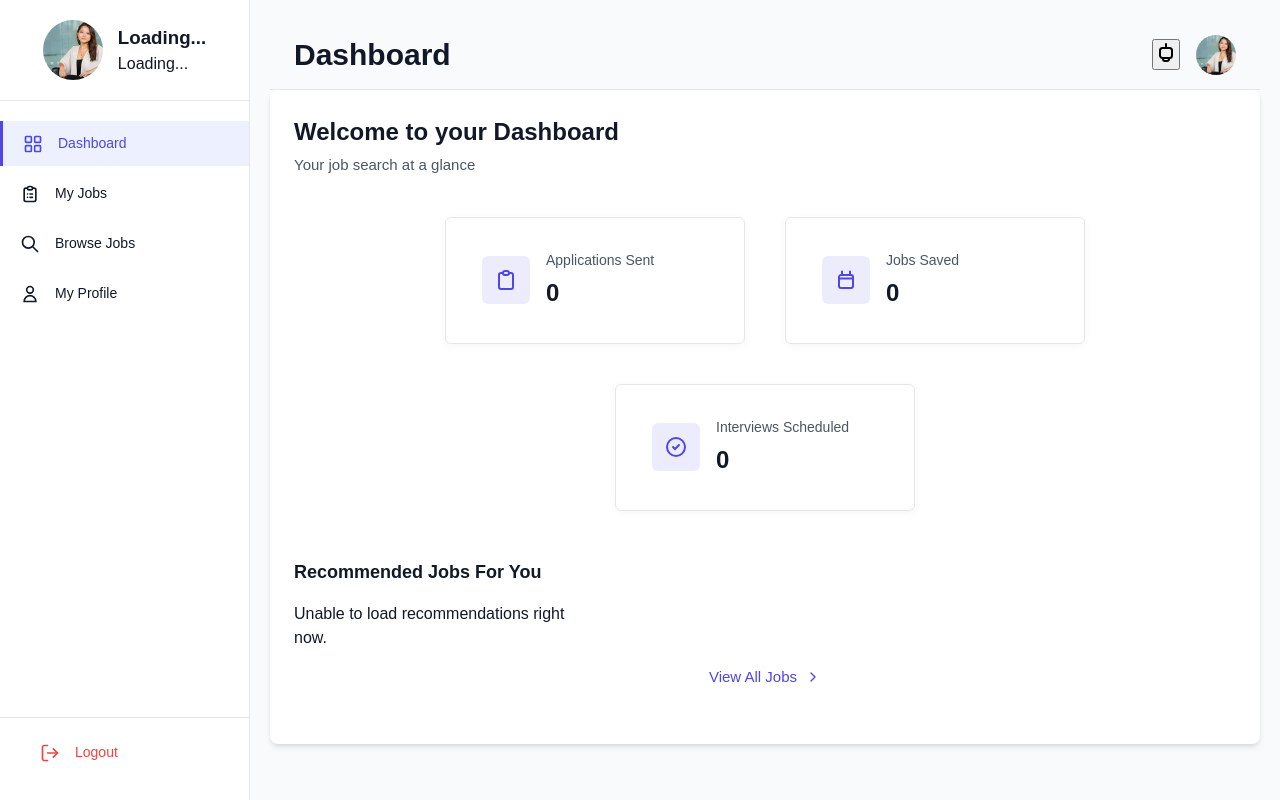
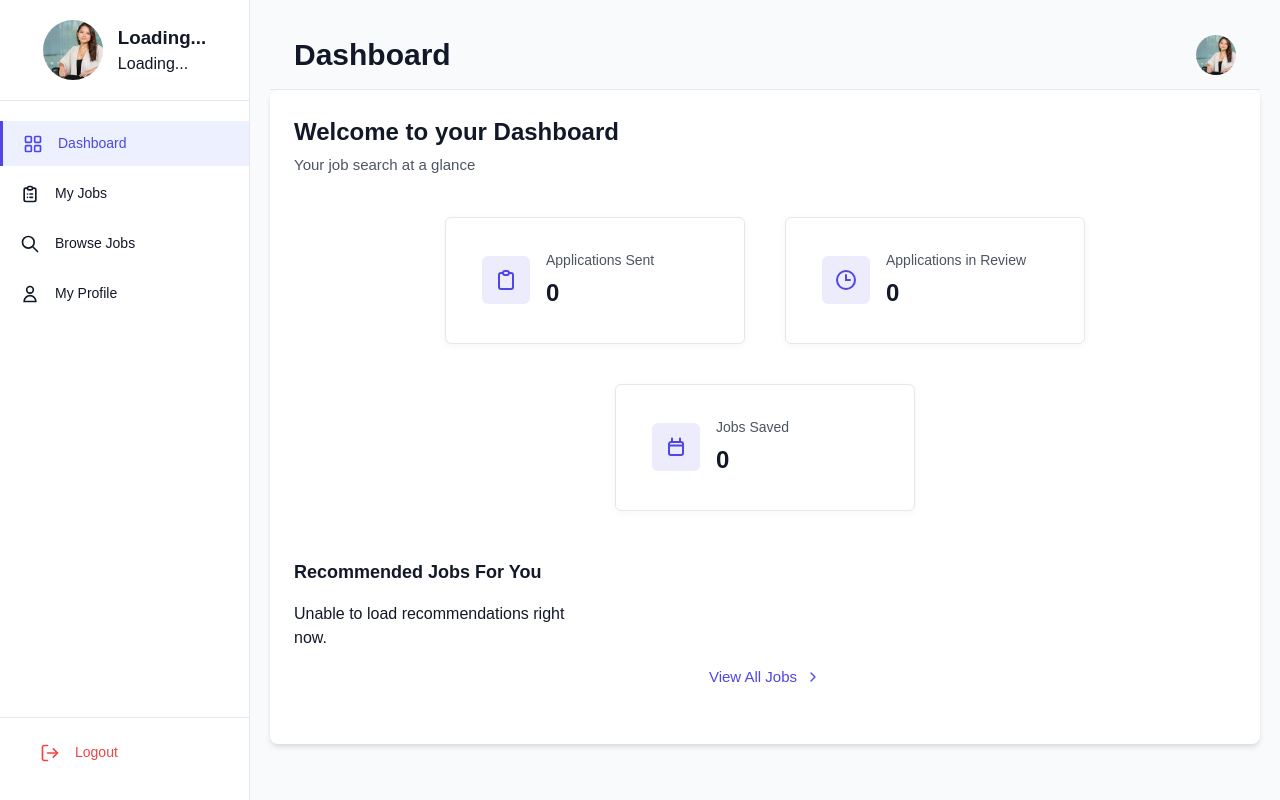
Before and after one commit to peleisaac/ai-resume-backend, a Django app: page /jobseeker-dashboard/ in a window 1280 px wide. Run offline with Django 4.2, Linux system fonts and the light colour scheme.

Commit message:
Update jobseeker dashboard metrics
Removed 'Interviews Scheduled' metric and updated related elements to reflect changes in the dashboard.

```diff
--- a/templates/airesumefrontend/jobseeker-dashboard.html
+++ b/templates/airesumefrontend/jobseeker-dashboard.html
@@ -17,28 +17,21 @@
 
 <body data-role="jobseeker">
     <div class="dashboard-container">
-        <!-- Mobile Menu Toggle -->
-        <button class="mobile-menu-toggle" id="mobileMenuToggle" title="Open mobile menu" aria-label="Open mobile menu">
-            <svg width="24" height="24" viewBox="0 0 24 24" fill="none" xmlns="http://www.w3.org/2000/svg">
-                <path d="M3 12H21M3 6H21M3 18H21" stroke="currentColor" stroke-width="2" stroke-linecap="round"
-                    stroke-linejoin="round" />
-            </svg>
-        </button>
         <!-- Sidebar Navigation -->
         <div id="sidebar"></div>
 
         <!-- Main Content Area -->
         <main class="main-content">
             <div class="top-bar">
-                <h1>Dashboard</h1>
-                <div class="user-actions">
-                    <button class="notification-btn" title="Notifications">
+                <div style="display: flex; align-items: center; gap: 16px;">
+                    <button class="mobile-menu-toggle" id="mobileMenuToggle" title="Open mobile menu" aria-label="Open mobile menu">
                         <svg width="24" height="24" viewBox="0 0 24 24" fill="none" xmlns="http://www.w3.org/2000/svg">
-                            <path
-                                d="M15 17H9M9 17H8.5C7.11929 17 6 15.8807 6 14.5V9.5C6 8.11929 7.11929 7 8.5 7H15.5C16.8807 7 18 8.11929 18 9.5V14.5C18 15.8807 16.8807 17 15.5 17H15M9 17V18C9 19.1046 9.89543 20 11 20H13C14.1046 20 15 19.1046 15 18V17M12 3V7"
-                                stroke="currentColor" stroke-width="2" stroke-linecap="round" stroke-linejoin="round" />
+                            <path d="M3 12H21M3 6H21M3 18H21" stroke="currentColor" stroke-width="2" stroke-linecap="round" stroke-linejoin="round" />
                         </svg>
                     </button>
+                    <h1 style="margin: 0;">Dashboard</h1>
+                </div>
+                <div class="user-actions">
                     <div class="user-avatar">
                         <img src="/static/assets/lady.jpg" alt="User Avatar">
                     </div>
@@ -71,6 +64,20 @@
                         <div class="metric-icon">
                             <svg width="24" height="24" viewBox="0 0 24 24" fill="none"
                                 xmlns="http://www.w3.org/2000/svg">
+                                <path d="M12 21C16.9706 21 21 16.9706 21 12C21 7.02944 16.9706 3 12 3C7.02944 3 3 7.02944 3 12C3 16.9706 7.02944 21 12 21Z" stroke="currentColor" stroke-width="2" />
+                                <path d="M12 7V12H16" stroke="currentColor" stroke-width="2" stroke-linecap="round" />
+                            </svg>
+                        </div>
+                        <div class="metric-info">
+                            <h3>Applications in Review</h3>
+                            <p class="metric-value in-review">0</p>
+                        </div>
+                    </div>
+
+                    <div class="metric-card">
+                        <div class="metric-icon">
+                            <svg width="24" height="24" viewBox="0 0 24 24" fill="none"
+                                xmlns="http://www.w3.org/2000/svg">
                                 <path
                                     d="M17 20H7C5.89543 20 5 19.1046 5 18V9C5 7.89543 5.89543 7 7 7H17C18.1046 7 19 7.89543 19 9V18C19 19.1046 18.1046 20 17 20Z"
                                     stroke="currentColor" stroke-width="2" stroke-linecap="round" />
@@ -84,20 +91,7 @@
                         </div>
                     </div>
 
-                    <div class="metric-card">
-                        <div class="metric-icon">
-                            <svg width="24" height="24" viewBox="0 0 24 24" fill="none"
-                                xmlns="http://www.w3.org/2000/svg">
-                                <path
-                                    d="M9 12L11 14L15 10M21 12C21 16.9706 16.9706 21 12 21C7.02944 21 3 16.9706 3 12C3 7.02944 7.02944 3 12 3C16.9706 3 21 7.02944 21 12Z"
-                                    stroke="currentColor" stroke-width="2" stroke-linecap="round" />
-                            </svg>
-                        </div>
-                        <div class="metric-info">
-                            <h3>Interviews Scheduled</h3>
-                            <p class="metric-value interviews">0</p>
-                        </div>
-                    </div>
+                    <!-- Interviews Scheduled metric removed to match backend -->
 
                 </div>
 
@@ -156,11 +150,10 @@
 
                     const appliedJobsElement = document.querySelector(".metric-value.applied-jobs");
                     const savedJobsElement = document.querySelector(".metric-value.saved-jobs");
-                    const interviewsElement = document.querySelector(".metric-value.interviews");
-
+                    const inReviewElement = document.querySelector(".metric-value.in-review");
                     if (appliedJobsElement) appliedJobsElement.textContent = data.data.all_applications_count || 0;
                     if (savedJobsElement) savedJobsElement.textContent = data.data.saved_jobs_count || 0;
-                    if (interviewsElement) interviewsElement.textContent = data.interviewsScheduled || 0;
+                    if (inReviewElement) inReviewElement.textContent = data.data.applications_in_review || 0;
                 })
                 .catch(error => console.error("Error fetching metrics:", error));
         });
```
